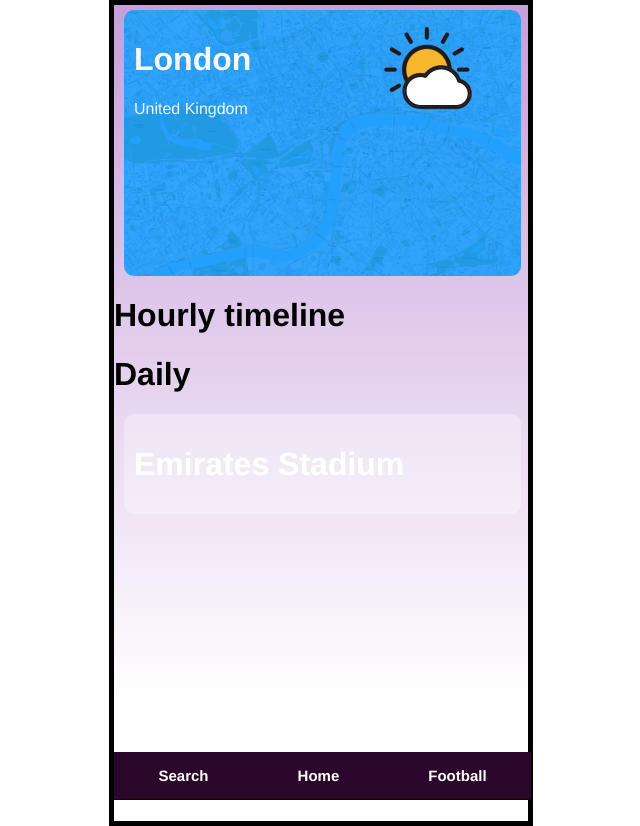
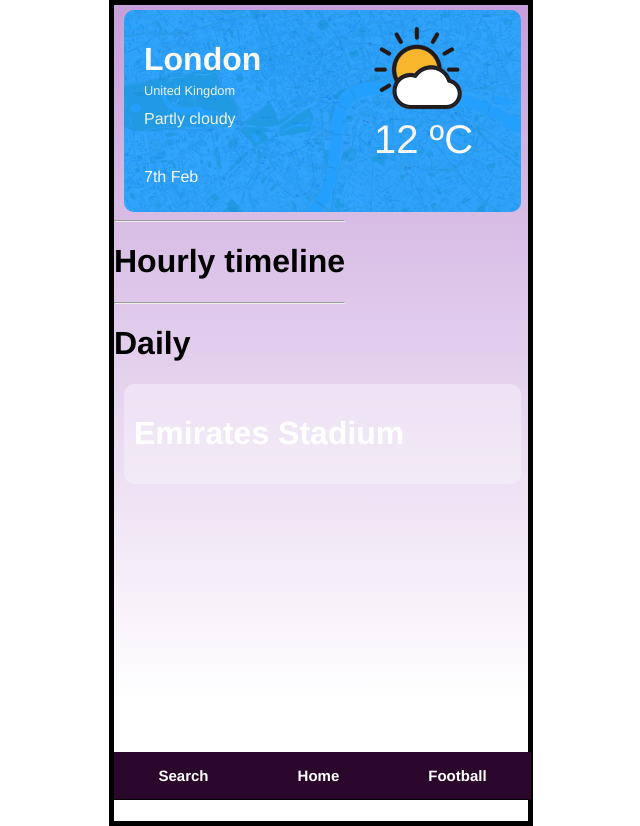
Before and after one commit to footcastapp/v.0.0, a React (Create React App) app in the folder react/: page / in a window 1280 px wide. Shown: the whole page, without its empty margins (319-959 px from the left). Built offline with nearby package versions, Linux system fonts and the light colour scheme.

Commit message:
Main Weather

```diff
--- a/react/src/Components/Main_screen_component/CurrentCity.js
+++ b/react/src/Components/Main_screen_component/CurrentCity.js
@@ -11,8 +11,10 @@ class CurrentCity extends Component {
           city={this.state.currentcity}
           country={this.state.country}
         />
-        <HourlyTimeline />
-        <Daily />
+        <hr />
+        <HourlyTimeline className="padding-10 m-left-right" />
+        <hr />
+        <Daily className="padding-10 m-left-right" />
       </div>
     );
   }
--- a/react/src/Components/Main_screen_component/InfoComponent.js
+++ b/react/src/Components/Main_screen_component/InfoComponent.js
@@ -5,8 +5,20 @@ class InfoComponent extends Component {
     return (
       <div className="container b-radius padding-10 m-left-right">
         <h1>{this.props.city}</h1>
-        <p>{this.props.country}</p>
-        <img src={image} className="z-2" />
+        <span id="country">
+          <p>{this.props.country}</p>
+        </span>
+        <img id="icon" src={image} className="z-2" />
+        <span id="weather">
+          <p>Partly cloudy</p>
+        </span>
+        <span id="temperature">
+          <p>12 ºC</p>
+        </span>
+        <br />
+        <span>
+          <p>7th Feb</p>
+        </span>
       </div>
     );
   }
--- a/react/src/Styles/InfoComponent.css
+++ b/react/src/Styles/InfoComponent.css
@@ -4,11 +4,27 @@
   color: white;
   z-index: 2;
   position: relative;
+  padding-left: 20px;
 }
-img {
+#weather {
   position: relative;
+  top: 10px;
+}
+#country {
+  position: absolute;
+  top: 60px;
+  font-size: 80%;
+}
+#temperature {
+  font-size: 40px;
+  position: absolute;
+  top: 67px;
+  left: 250px;
+}
+#icon {
+  position: absolute;
   left: 230px;
-  bottom: 130px;
+  bottom: 80px;
 }
 .container::before {
   content: " ";
```
